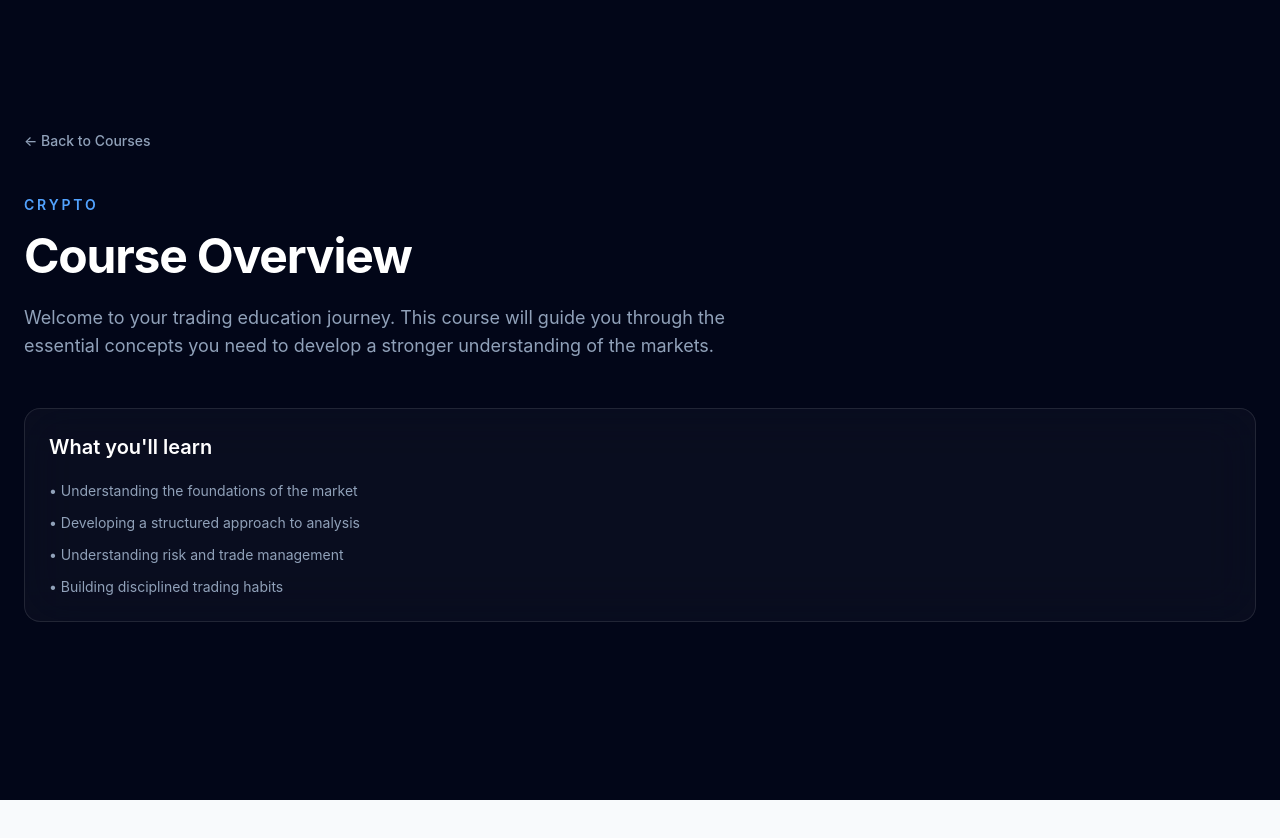
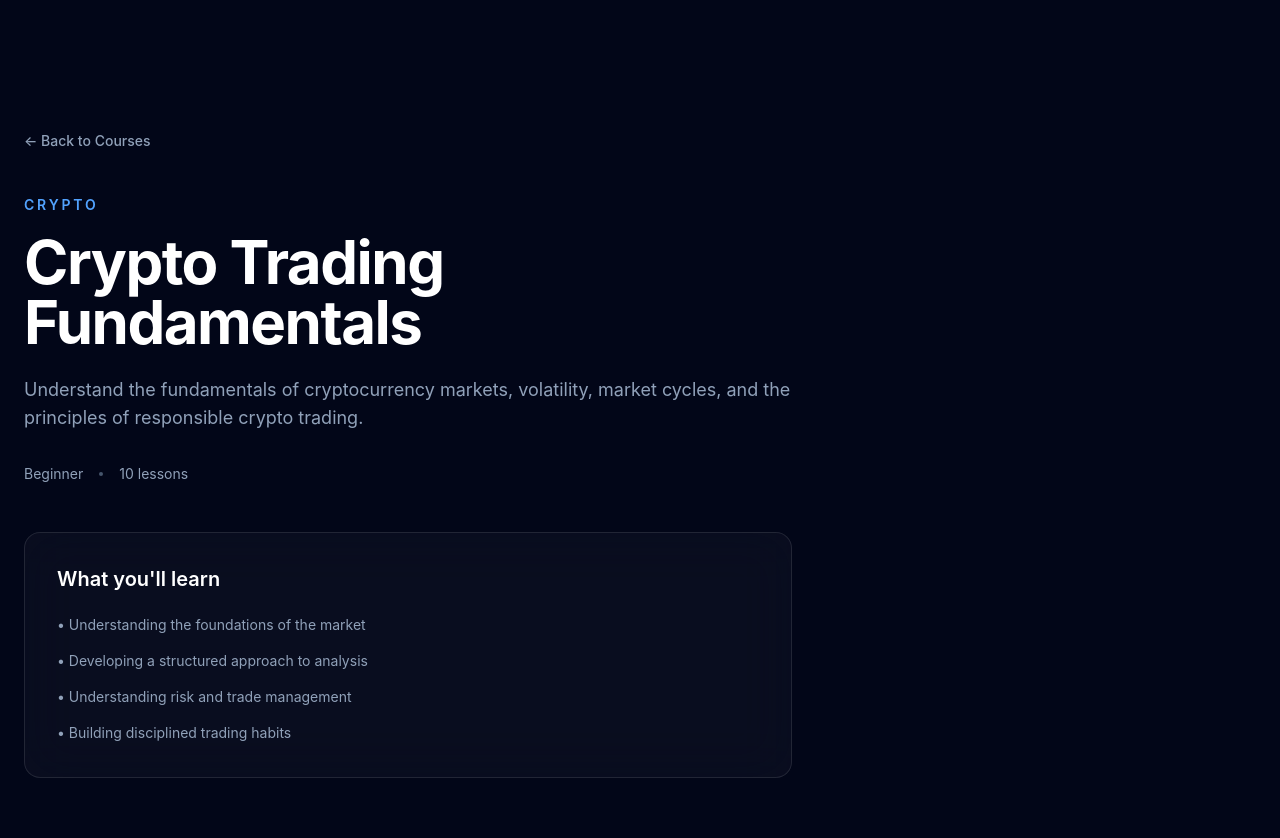
Before and after one commit to MyStack001/pipsoul-traders-university, a React (Vite) app: page /courses/crypto in a window 1280 px wide. Shown: the top 838 px of the page. Before the commit the page ends 800 px from the top, so only its background shows below. Built offline with nearby package versions, Linux system fonts and the light colour scheme.

Commit message:
feat: add dynamic course information

```diff
--- a/src/pages/CoursePage.tsx
+++ b/src/pages/CoursePage.tsx
@@ -1,11 +1,85 @@
-import { useParams, Link } from "react-router-dom";
+import { Link, useParams } from "react-router-dom";
+
+type Course = {
+  title: string;
+  category: string;
+  description: string;
+  lessons: number;
+  level: "Beginner" | "Intermediate" | "Advanced";
+};
+
+const courses: Record<string, Course> = {
+  forex: {
+    title: "Forex Trading Fundamentals",
+    category: "Forex",
+    description:
+      "Build a strong foundation in Forex trading. Learn how currency markets work, how price moves, and the principles behind structured and disciplined trading.",
+    lessons: 12,
+    level: "Beginner",
+  },
+
+  crypto: {
+    title: "Crypto Trading Fundamentals",
+    category: "Crypto",
+    description:
+      "Understand the fundamentals of cryptocurrency markets, volatility, market cycles, and the principles of responsible crypto trading.",
+    lessons: 10,
+    level: "Beginner",
+  },
+
+  stocks: {
+    title: "Stock Market Fundamentals",
+    category: "Stocks",
+    description:
+      "Learn the foundations of stock market investing and trading, including market structure, analysis, price movement, and risk management.",
+    lessons: 11,
+    level: "Beginner",
+  },
+
+  finance: {
+    title: "Understanding Financial Markets",
+    category: "Finance",
+    description:
+      "Explore the broader financial markets and understand how economics, market participants, and major financial events influence price movement.",
+    lessons: 9,
+    level: "Beginner",
+  },
+};
 
 function CoursePage() {
   const { courseId } = useParams();
 
+  const course = courseId ? courses[courseId] : undefined;
+
+  if (!course) {
+    return (
+      <div className="min-h-screen bg-slate-950 text-white">
+        <main className="mx-auto max-w-7xl px-6 py-24 sm:py-32">
+          <Link
+            to="/courses"
+            className="text-sm font-medium text-slate-400 transition hover:text-white"
+          >
+            ← Back to Courses
+          </Link>
+
+          <div className="mt-12">
+            <h1 className="text-4xl font-bold tracking-tight">
+              Course not found
+            </h1>
+
+            <p className="mt-4 text-slate-400">
+              The course you're looking for doesn't exist.
+            </p>
+          </div>
+        </main>
+      </div>
+    );
+  }
+
   return (
     <div className="min-h-screen bg-slate-950 text-white">
       <main className="mx-auto max-w-7xl px-6 py-24 sm:py-32">
+        {/* Back */}
         <Link
           to="/courses"
           className="text-sm font-medium text-slate-400 transition hover:text-white"
@@ -13,34 +87,43 @@ function CoursePage() {
           ← Back to Courses
         </Link>
 
+        {/* Course Header */}
         <div className="mt-10 max-w-3xl">
           <span className="text-sm font-semibold uppercase tracking-[0.2em] text-blue-400">
-            {courseId}
+            {course.category}
           </span>
 
-          <h1 className="mt-4 text-4xl font-bold tracking-tight sm:text-5xl">
-            Course Overview
+          <h1 className="mt-4 text-4xl font-bold tracking-tight sm:text-5xl lg:text-6xl">
+            {course.title}
           </h1>
 
           <p className="mt-6 text-base leading-7 text-slate-400 sm:text-lg">
-            Welcome to your trading education journey. This course will guide
-            you through the essential concepts you need to develop a stronger
-            understanding of the markets.
+            {course.description}
           </p>
+
+          {/* Course Meta */}
+          <div className="mt-8 flex flex-wrap items-center gap-4 text-sm text-slate-400">
+            <span>{course.level}</span>
+
+            <span className="h-1 w-1 rounded-full bg-slate-600" />
+
+            <span>{course.lessons} lessons</span>
+          </div>
         </div>
 
-        <div className="mt-12 rounded-2xl border border-white/10 bg-white/[0.03] p-6 backdrop-blur-xl">
+        {/* What You'll Learn */}
+        <section className="mt-12 max-w-3xl rounded-2xl border border-white/10 bg-white/[0.03] p-6 backdrop-blur-xl sm:p-8">
           <h2 className="text-xl font-semibold">
             What you'll learn
           </h2>
 
-          <ul className="mt-5 space-y-3 text-sm text-slate-400">
+          <ul className="mt-5 space-y-3 text-sm leading-6 text-slate-400">
             <li>• Understanding the foundations of the market</li>
             <li>• Developing a structured approach to analysis</li>
             <li>• Understanding risk and trade management</li>
             <li>• Building disciplined trading habits</li>
           </ul>
-        </div>
+        </section>
       </main>
     </div>
   );
```
